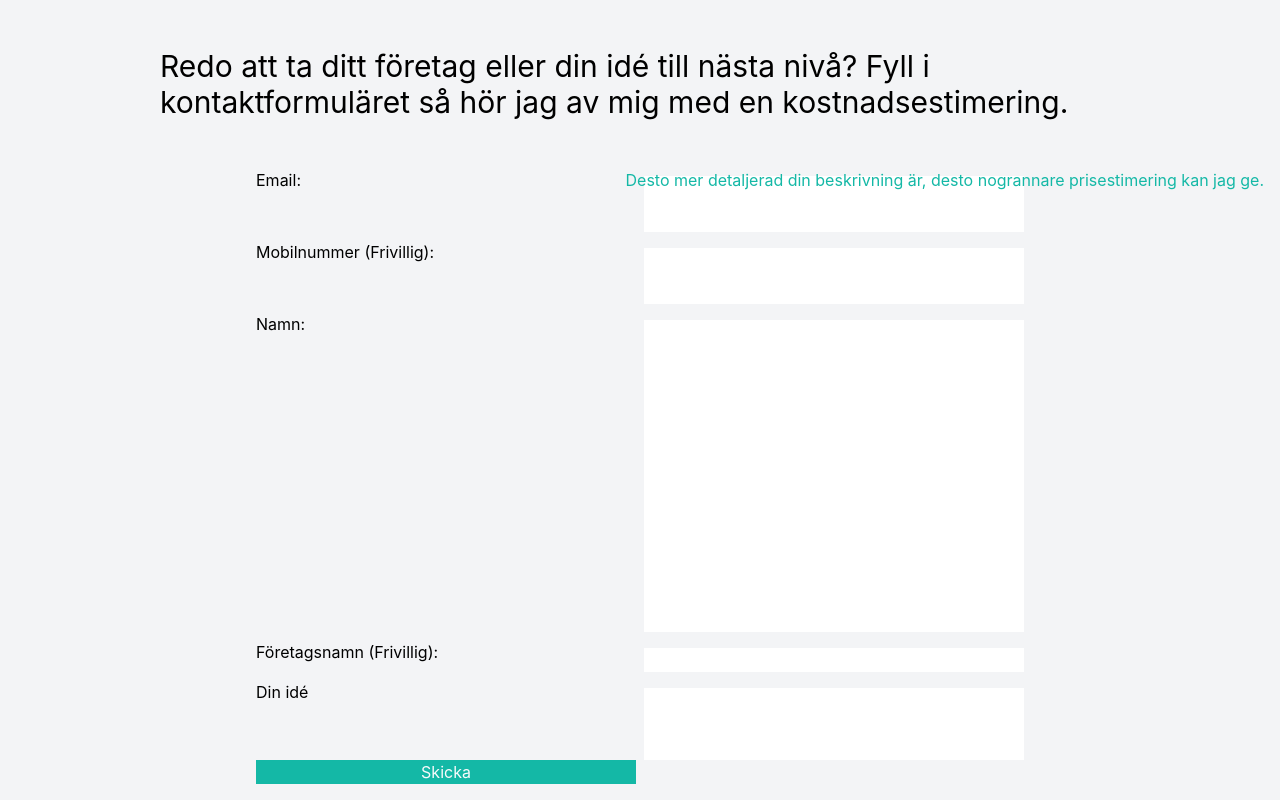
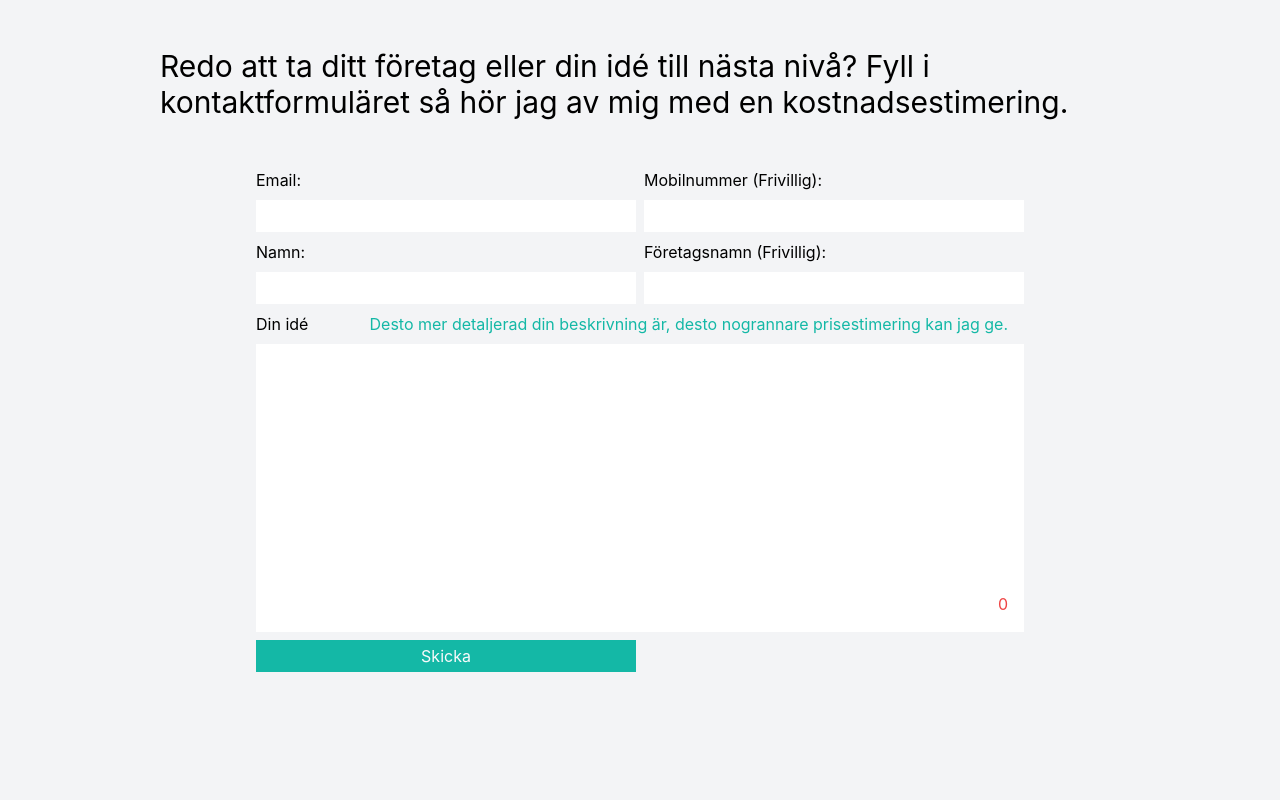
Before and after one commit to saile515/old-portfolio, a Next.js app: page / in a window 1280 px wide. Shown: the part 3200-4000 px from the top of the page. Built offline with nearby package versions, Linux system fonts and the light colour scheme.

Commit message:
Error tries

```diff
--- a/components/Contact/TextArea.tsx
+++ b/components/Contact/TextArea.tsx
@@ -4,17 +4,19 @@ export default function TextArea(props: { name: string; title: string; minLength
 	const [length, setLength] = useState<number>(0);
 	return (
 		<>
-			<label htmlFor={props.name}>{props.title}</label>
-			<p className={` absolute right-4 ${props.tip.bad ? "text-red-500" : "text-teal-500"}`}>{props.tip.message}</p>
+			<label htmlFor={props.name} className="h-full col-span-2 flex flex-col relative">
+				{props.title}
 				<textarea
 					minLength={props.minLength}
 					name={props.name}
 					id={props.name}
-				className="h-full resize-none mt-2 p-2"
+					className="w-full h-full resize-none mt-2 p-2"
 					onChange={(event) => {
 						setLength(event.target.value.length);
 					}}></textarea>
+				<p className={` absolute right-4 ${props.tip.bad ? "text-red-500" : "text-teal-500"}`}>{props.tip.message}</p>
 				<p className={`absolute right-4 bottom-4 ${length < props.minLength ? "text-red-500" : "text-teal-500"}`}>{length}</p>
+			</label>
 		</>
 	);
 }
--- a/components/Contact/TextInput.tsx
+++ b/components/Contact/TextInput.tsx
@@ -4,8 +4,8 @@ export default function EmailInput(props: { type?: string; name: string; title:
 			<label htmlFor={props.name}>
 				{props.title}
 				{props.optional ? " (Frivillig)" : ""}:
+				<input type={props.type ? props.type : "text"} name={props.name} id={props.name} {...{ required: !props.optional }} className="mt-2 p-1 w-full" />
 			</label>
-			<input type={props.type ? props.type : "text"} name={props.name} id={props.name} {...{ required: !props.optional }} className="mt-2 p-1" />
 		</>
 	);
 }
--- a/pages/api/contact.ts
+++ b/pages/api/contact.ts
@@ -21,6 +21,7 @@ interface Data {
 }
 
 export default function handler(req: NextApiRequest, res: NextApiResponse) {
+	try {
 		const data = req.body as Data;
 		const mailOptions = {
 			from: process.env.EMAIL,
@@ -46,4 +47,7 @@ export default function handler(req: NextApiRequest, res: NextApiResponse) {
 				}
 			});
 		});
+	} catch (err) {
+		console.log(err);
 	}
+}
```
Lines whose indentation alone changed are shown as unchanged.
